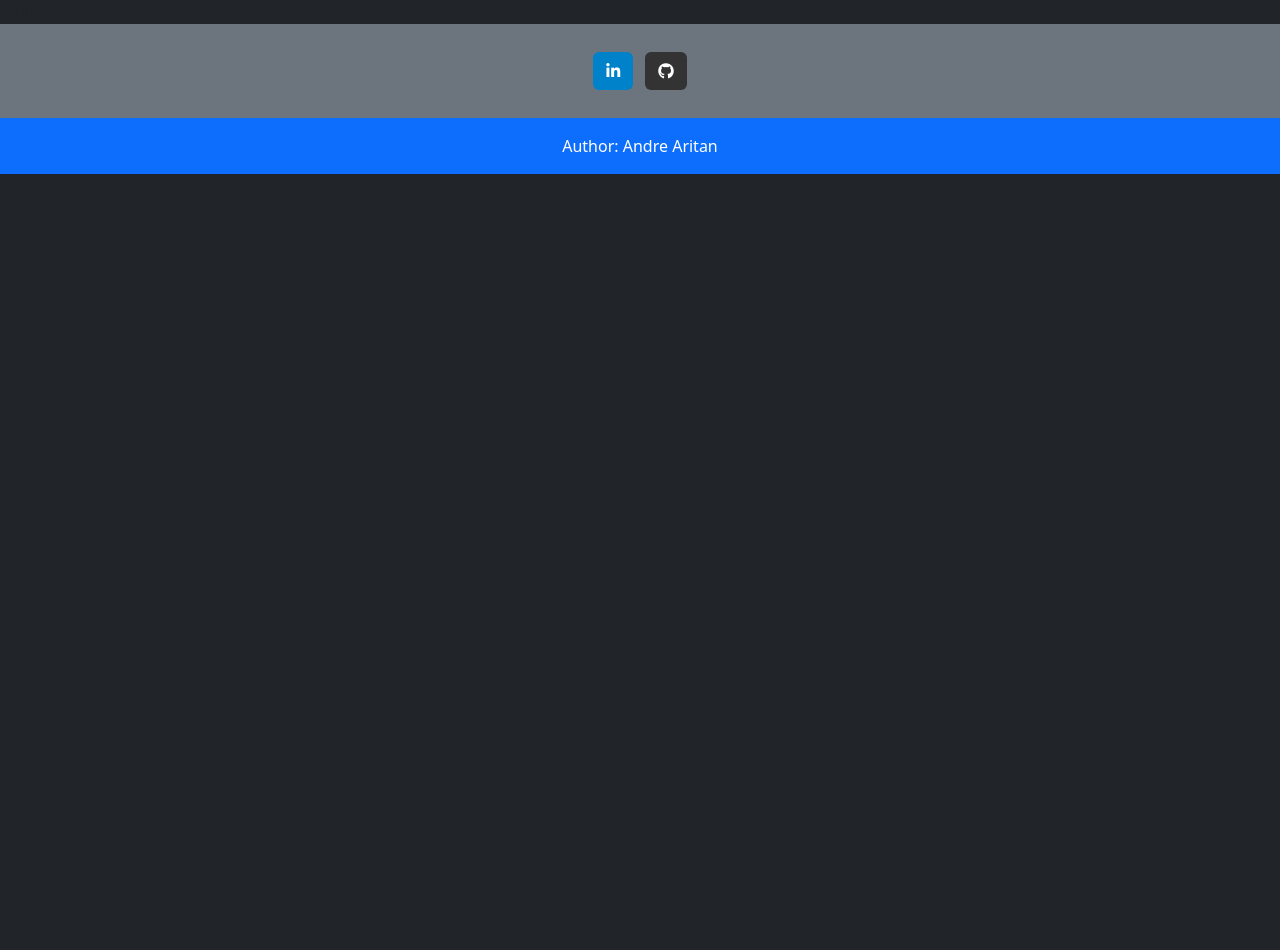
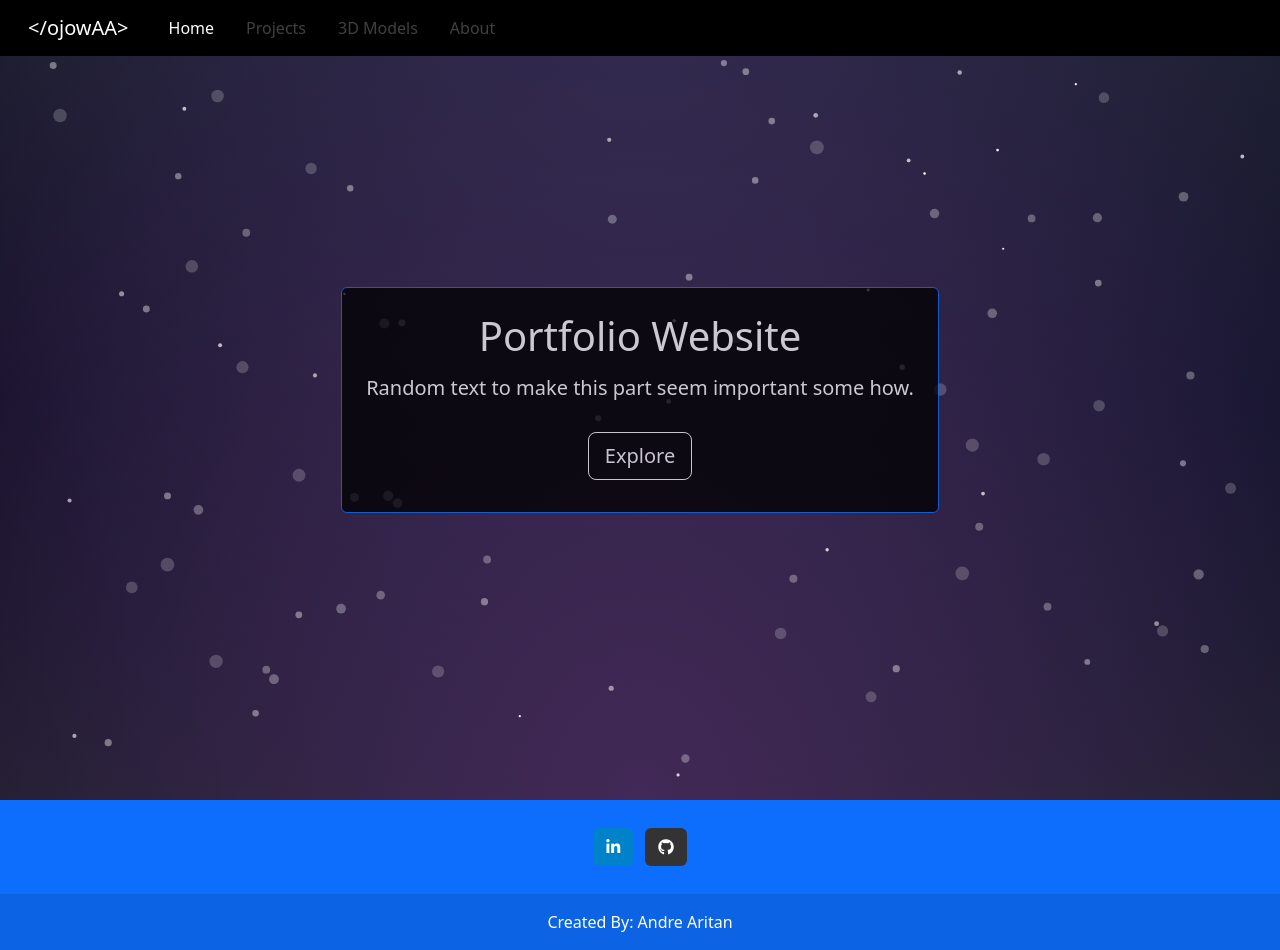
Before and after one commit to OjowAA/Portfolio_Website, a website: page index.html in a window 1280 px wide. Before the commit the page ends 800 px from the top, so only its background shows below. Drawn offline with nearby package versions, Linux system fonts and the light colour scheme.

Commit message:
Added particles

```diff
--- a/index.html
+++ b/index.html
@@ -1,18 +1,77 @@
-<!DOCTYPE html>
+<!doctype html>
 <html lang="en">
-
   <head>
-  <meta charset="utf-8">
-  <meta name="viewport" content="width=device-width, initial-scale=1">
+    <meta charset="utf-8" />
+    <meta name="viewport" content="width=device-width, initial-scale=1" />
     <title>replit</title>
-  <link href="https://cdn.jsdelivr.net/npm/bootstrap@5.3.2/dist/css/bootstrap.min.css" rel="stylesheet" integrity="sha384-T3c6CoIi6uLrA9TneNEoa7RxnatzjcDSCmG1MXxSR1GAsXEV/Dwwykc2MPK8M2HN" crossorigin="anonymous">
-  <link rel="stylesheet" href="https://use.fontawesome.com/releases/v6.1.1/css/all.css">
+    <link
+      href="https://cdn.jsdelivr.net/npm/bootstrap@5.3.2/dist/css/bootstrap.min.css"
+      rel="stylesheet"
+      integrity="sha384-T3c6CoIi6uLrA9TneNEoa7RxnatzjcDSCmG1MXxSR1GAsXEV/Dwwykc2MPK8M2HN"
+      crossorigin="anonymous"
+    />
+    <link
+      rel="stylesheet"
+      href="https://use.fontawesome.com/releases/v6.1.1/css/all.css"
+    />
+    <link rel="stylesheet" href="style.css" />
+    <script src="https://ajax.googleapis.com/ajax/libs/jquery/1.9.1/jquery.min.js"></script>
   </head>
 
   <body class="bg-dark">
-  Hello world
+    <!-- Header -->
+    <header>
+      <!-- Navbar -->
+      <nav class="navbar navbar-expand-lg navbar-dark bg-black fixed-top">
+      <div class="container-fluid">
+        <a class="navbar-brand ps-3" href="/index.html"
+          ><span class="explode">&lt;/ojowAA></span></a
+        >
+        <button
+          class="navbar-toggler"
+          type="button"
+          data-bs-toggle="collapse"
+          data-bs-target="#navbarNavAltMarkup"
+          aria-controls="navbarNavAltMarkup"
+          aria-expanded="false"
+          aria-label="Toggle navigation"
+        >
+          <span class="navbar-toggler-icon"></span>
+        </button>
+        <div class="collapse navbar-collapse" id="navbarNavAltMarkup">
+          <div class="navbar-nav">
+            <a class="nav-link active ps-4" href="/index.html">Home</a>
+            <a class="nav-link disabled ps-4" aria-disabled="true" href="#">Projects</a>
+            <a class="nav-link disabled ps-4" aria-disabled="true" href="#">3D Models</a>
+            <a class="nav-link disabled ps-4" aria-disabled="true" href="#">About</a>
+          </div>
+        </div>
+      </div>
+    </nav>
 
-  <footer class="bg-secondary text-center">
+      <!-- Main Picture -->
+      <div class="text-center vh-100">
+        <div class="particles position-absolute inset-0 pointer-events-none w-100" aria-hidden="true">
+            <canvas data-particle-animation></canvas>
+        </div>
+        <div class="reletive d-flex justify-content-center align-items-center h-100">
+          <div class="text-white bg-black opacity-75 p-4 border rounded border-primary">
+            <h1 class="mb-3">Portfolio Website</h1>
+            <h5 class="mb-4">Random text to make this part seem important some how.</h5>
+            <a
+              data-mdb-ripple-init
+              class="btn btn-outline-light btn-lg m-2"
+              href="#"
+              role="button"
+              rel="nofollow"
+              target="_blank"
+            >Explore</a>
+          </div>
+        </div>
+    </header>
+
+    <!-- Footer -->
+    <footer class="bg-primary text-center">
       <!-- Grid container -->
       <div class="container p-4 pb-0">
         <!-- Section: Social media -->
@@ -21,7 +80,7 @@
           <a
             data-mdb-ripple-init
             class="btn text-white btn-floating m-1"
-          style="background-color: #0082ca;"
+            style="background-color: #0082ca"
             href="#!"
             role="button"
             ><i class="fab fa-linkedin-in"></i
@@ -30,7 +89,7 @@
           <a
             data-mdb-ripple-init
             class="btn text-white btn-floating m-1"
-          style="background-color: #333333;"
+            style="background-color: #333333"
             href="https://github.com/OjowAA"
             role="button"
             ><i class="fab fa-github"></i
@@ -39,12 +98,19 @@
       </div>
 
       <!-- Signiture -->
-    <div class="text-center p-3 text-white bg-primary">
-      Author: Andre Aritan
+      <div
+        class="text-center p-3 text-white"
+        style="background-color: rgba(0, 0, 0, 0.1)"
+      >
+        Created By: Andre Aritan
       </div>
     </footer>
 
-  <script src="https://cdn.jsdelivr.net/npm/bootstrap@5.3.2/dist/js/bootstrap.bundle.min.js" integrity="sha384-C6RzsynM9kWDrMNeT87bh95OGNyZPhcTNXj1NW7RuBCsyN/o0jlpcV8Qyq46cDfL" crossorigin="anonymous"></script>
+    <script
+      src="https://cdn.jsdelivr.net/npm/bootstrap@5.3.2/dist/js/bootstrap.bundle.min.js"
+      integrity="sha384-C6RzsynM9kWDrMNeT87bh95OGNyZPhcTNXj1NW7RuBCsyN/o0jlpcV8Qyq46cDfL"
+      crossorigin="anonymous"
+    ></script>
+    <script src="scripts/particle-animation.js"></script>
   </body>
-
 </html>
--- a/package.json
+++ b/package.json
@@ -10,6 +10,7 @@
   "author": "",
   "license": "ISC",
   "dependencies": {
-    "bootstrap": "^5.3.2"
+    "bootstrap": "^5.3.2",
+    "jquery": "^3.7.1"
   }
 }
--- /dev/null
+++ b/scripts/particle-animation.js
@@ -0,0 +1,162 @@
+// Particle animation by cruip.com
+class ParticleAnimation {
+  constructor(el, { quantity = 100, staticity = 30, ease = 5 } = {}) {
+    this.canvas = el;
+    if (!this.canvas) return;
+    this.canvasContainer = this.canvas.parentElement;
+    this.context = this.canvas.getContext('2d');
+    this.dpr = window.devicePixelRatio || 1;
+    this.settings = {
+      quantity: quantity,
+      staticity: staticity,
+      ease: ease,
+    };
+    this.circles = [];
+    this.mouse = {
+      x: 0,
+      y: 0,
+    };
+    this.canvasSize = {
+      w: 0,
+      h: 0,
+    };
+    this.onMouseMove = this.onMouseMove.bind(this);
+    this.initCanvas = this.initCanvas.bind(this);
+    this.resizeCanvas = this.resizeCanvas.bind(this);
+    this.drawCircle = this.drawCircle.bind(this);
+    this.drawParticles = this.drawParticles.bind(this);
+    this.remapValue = this.remapValue.bind(this);
+    this.animate = this.animate.bind(this);
+    this.init();
+  }
+
+  init() {
+    this.initCanvas();
+    this.animate();
+    window.addEventListener('resize', this.initCanvas);
+    window.addEventListener('mousemove', this.onMouseMove);
+  }
+
+  initCanvas() {
+    this.resizeCanvas();
+    this.drawParticles();
+  }
+
+  onMouseMove(event) {
+    const { clientX, clientY } = event;
+    const rect = this.canvas.getBoundingClientRect();
+    const { w, h } = this.canvasSize;
+    const x = clientX - rect.left - (w / 2);
+    const y = clientY - rect.top - (h / 2);
+    const inside = x < (w / 2) && x > -(w / 2) && y < (h / 2) && y > -(h / 2);
+    if (inside) {
+      this.mouse.x = x;
+      this.mouse.y = y;
+    }
+  }
+
+  resizeCanvas() {
+    this.circles.length = 0;
+    this.canvasSize.w = this.canvasContainer.offsetWidth;
+    this.canvasSize.h = this.canvasContainer.offsetHeight;
+    this.canvas.width = this.canvasSize.w * this.dpr;
+    this.canvas.height = this.canvasSize.h * this.dpr;
+    this.canvas.style.width = this.canvasSize.w + 'px';
+    this.canvas.style.height = this.canvasSize.h + 'px';
+    this.context.scale(this.dpr, this.dpr);
+  }
+
+  circleParams() {
+    const x = Math.floor(Math.random() * this.canvasSize.w);
+    const y = Math.floor(Math.random() * this.canvasSize.h);
+    const translateX = 0;
+    const translateY = 0;
+    const size = Math.random() * 6 + 1;
+    const alpha = 0;
+    const targetAlpha = parseFloat((1/size*1.3).toFixed(1));
+    const dx = (Math.random() - 0.5) * 0.2;
+    const dy = (Math.random() - 0.5) * 0.2;
+    const magnetism = 6/size*0.8;
+    return { x, y, translateX, translateY, size, alpha, targetAlpha, dx, dy, magnetism };
+  }
+
+  drawCircle(circle, update = false) {
+    const { x, y, translateX, translateY, size, alpha } = circle;
+    this.context.translate(translateX, translateY);
+    this.context.beginPath();
+    this.context.arc(x, y, size, 0, 2 * Math.PI);
+    this.context.fillStyle = `rgba(255, 255, 255, ${alpha})`;
+    this.context.fill();
+    this.context.setTransform(this.dpr, 0, 0, this.dpr, 0, 0);
+    if (!update) {
+      this.circles.push(circle);
+    }
+  }
+
+  clearContext() {
+    this.context.clearRect(0, 0, this.canvasSize.w, this.canvasSize.h);
+  }
+
+  drawParticles() {
+    this.clearContext();
+    const particleCount = this.settings.quantity;
+    for (let i = 0; i < particleCount; i++) {
+      const circle = this.circleParams();
+      this.drawCircle(circle);
+    }
+  }
+
+  // This function remaps a value from one range to another range
+  remapValue(value, start1, end1, start2, end2) {
+    const remapped = (value - start1) * (end2 - start2) / (end1 - start1) + start2;
+    return remapped > 0 ? remapped : 0;
+  }
+
+  animate() {
+    this.clearContext();
+    this.circles.forEach((circle, i) => {
+      // Handle the alpha value
+      const edge = [
+        circle.x + circle.translateX - circle.size, // distance from left edge
+        this.canvasSize.w - circle.x - circle.translateX - circle.size, // distance from right edge
+        circle.y + circle.translateY - circle.size, // distance from top edge
+        this.canvasSize.h - circle.y - circle.translateY - circle.size, // distance from bottom edge
+      ];
+      const closestEdge = edge.reduce((a, b) => Math.min(a, b));
+      const remapClosestEdge = this.remapValue(closestEdge, 0, 20, 0, 1).toFixed(2);
+      if (remapClosestEdge > 1) {
+        circle.alpha += 0.02;
+        if (circle.alpha > circle.targetAlpha) circle.alpha = circle.targetAlpha;
+      } else {
+        circle.alpha = circle.targetAlpha * remapClosestEdge;
+      }
+      circle.x += circle.dx;
+      circle.y += circle.dy;
+      circle.translateX += ((this.mouse.x / (this.settings.staticity / circle.magnetism)) - circle.translateX) / this.settings.ease;
+      circle.translateY += ((this.mouse.y / (this.settings.staticity / circle.magnetism)) - circle.translateY) / this.settings.ease;
+      // circle gets out of the canvas
+      if (circle.x < -circle.size || circle.x > this.canvasSize.w + circle.size || circle.y < -circle.size || circle.y > this.canvasSize.h + circle.size) {
+        // remove the circle from the array
+        this.circles.splice(i, 1);
+        // create a new circle
+        const circle = this.circleParams();
+        this.drawCircle(circle);
+        // update the circle position
+      } else {
+        this.drawCircle({ ...circle, x: circle.x, y: circle.y, translateX: circle.translateX, translateY: circle.translateY, alpha: circle.alpha }, true);
+      }
+    });
+    window.requestAnimationFrame(this.animate);
+  }
+}
+
+// Init ParticleAnimation
+const canvasElements = document.querySelectorAll('[data-particle-animation]');
+canvasElements.forEach(canvas => {
+  const options = {
+    quantity: canvas.dataset.particleQuantity,
+    staticity: canvas.dataset.particleStaticity,
+    ease: canvas.dataset.particleEase,
+  };
+  new ParticleAnimation(canvas, options);
+});
--- /dev/null
+++ b/style.css
@@ -0,0 +1,37 @@
+html{
+  width: 100%;
+}
+
+.explode{
+  position: relative;
+  transition: 0.5s .1s;
+  left:0px;
+}
+
+.explode:hover{
+  position: relative;
+  letter-spacing: 3px;
+  left:-10px;
+}
+
+/* .main-image{
+  background:
+   linear-gradient(to top left,
+      rgba(0,0,0,1) 0%,
+      rgba(0,0,0,1) 50%,
+      rgba(0,0,0,0) 50%,
+      rgba(0,0,0,0) 100%);
+  background-repeat: no-repeat;
+  height: 400px;
+} */
+/*
+@media (min-width: 1321px) {
+  .main-image {
+    background-size: 100%;
+    height: 600px;
+  }
+} */
+.particles{
+  background: radial-gradient(ellipse at bottom, #422957, transparent),radial-gradient(ellipse at top, #2a2b4b, transparent),radial-gradient(ellipse at left, #0d071d, transparent),radial-gradient(ellipse at right, #040c1f, transparent);
+  height: 100%;
+}
```
Also changed, not shown: scss/custom.scss (deleted, +0 -7 lines), Scripts/script.js (deleted), 2 other files. Lines whose indentation alone changed are shown as unchanged.
